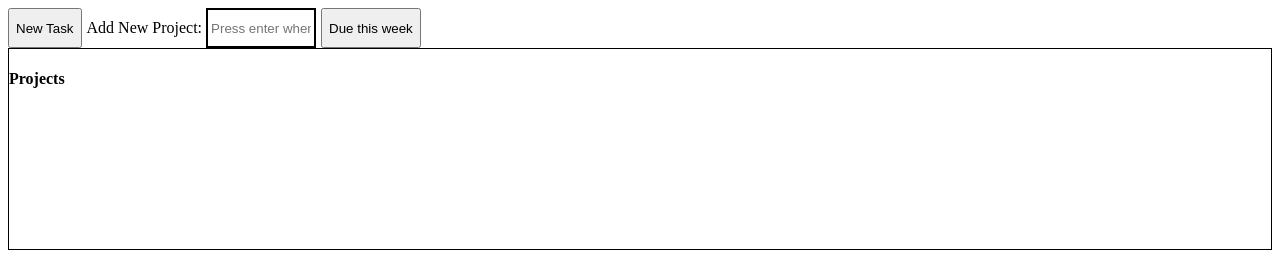
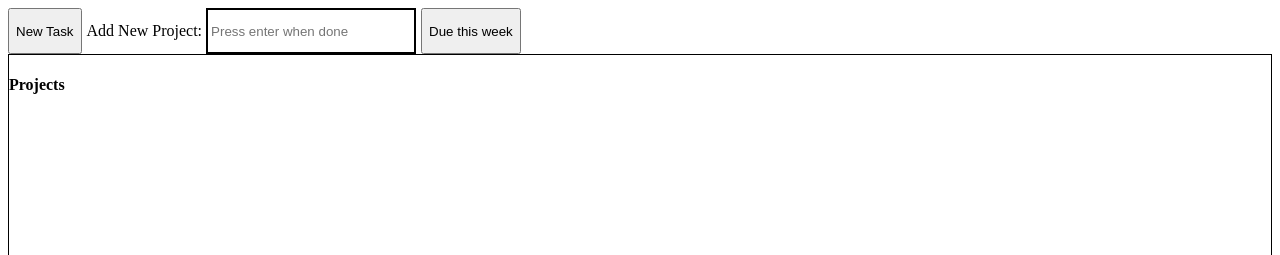
Before and after one commit to Reginald86/Todo-List, a website built with webpack: page src/template.html in a window 1280 px wide. Shown: the top 255 px of the page. Built offline with nearby package versions, Linux system fonts and the light colour scheme.

Commit message:
few CSS additions

```diff
--- a/src/styles.css
+++ b/src/styles.css
@@ -11,8 +11,8 @@
 }
 
 #project-name{
-    height: 30px;
-    width: 100px;
+    height: 36px;
+    width: 200px;
     border: 2px solid black;
     padding: 3px;
     cursor: pointer;
```
Also changed, not shown: dist/main.js.
